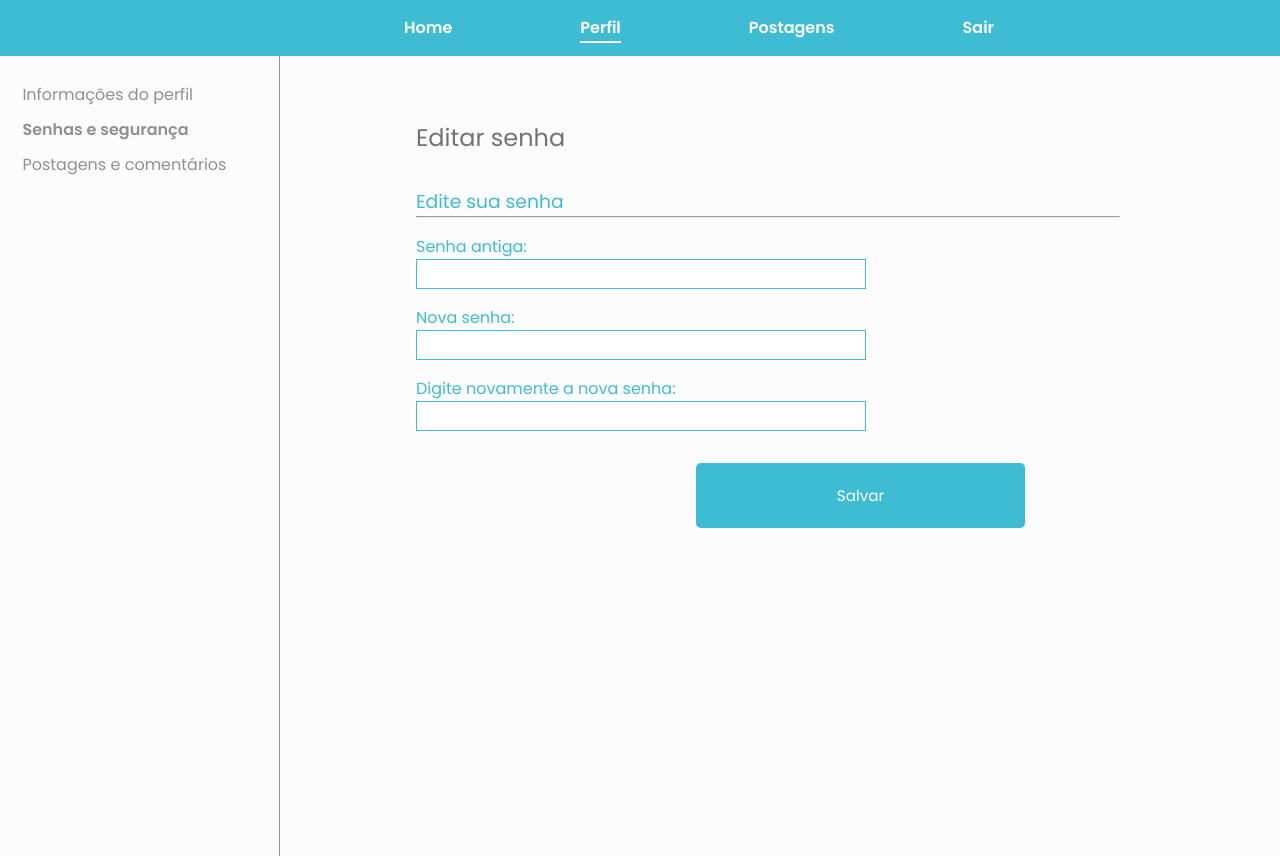
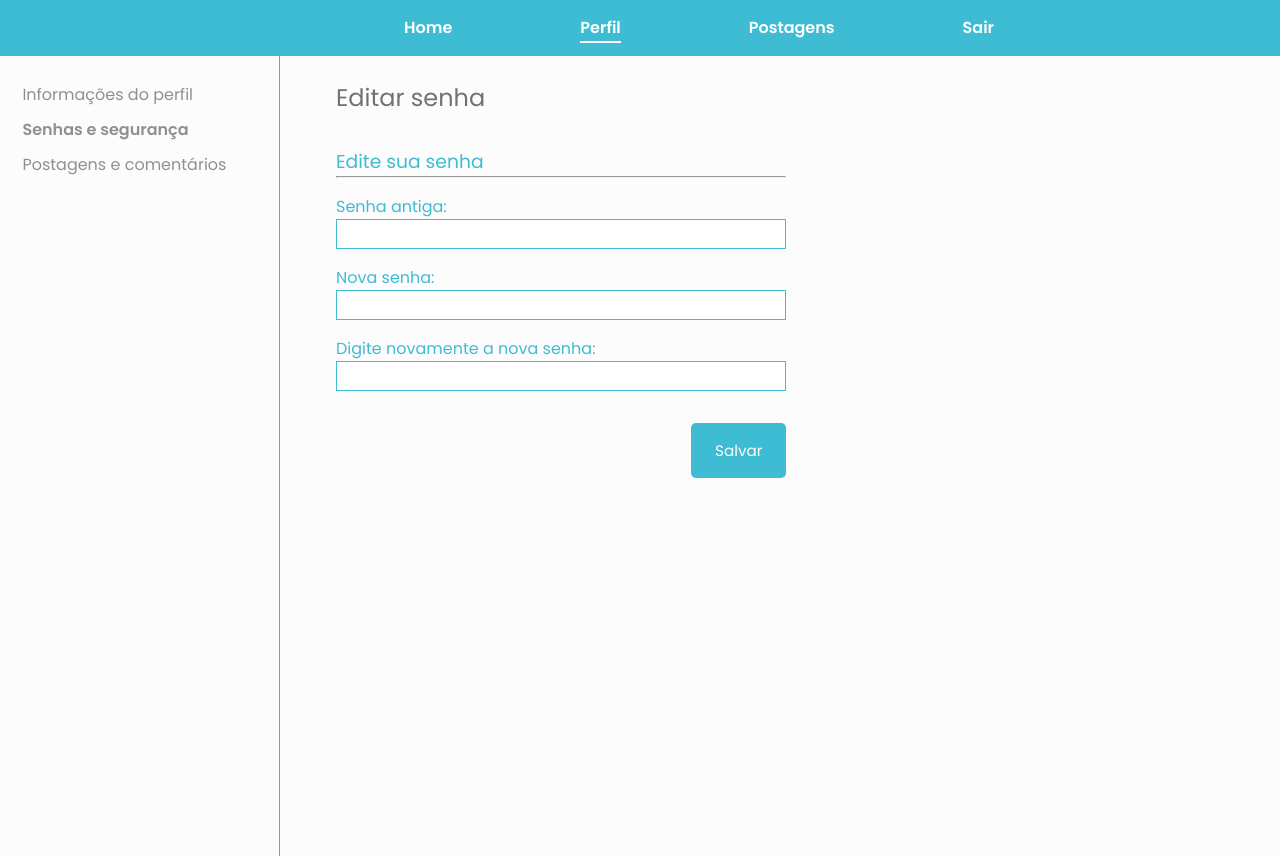
Before and after one commit to stack-over-code-atlantico/supermercadosq-fe, a React (Vite) app in the folder supermercadosq/: page /profile in a window 1280 px wide. Both pictures are taken after a click on the button "Senhas e segurança". Built offline with nearby package versions, Linux system fonts and the light colour scheme.

Commit message:
Feat: change styles password and security

```diff
--- a/supermercadosq/src/components/PasswordSecurity/PasswordSecurity.jsx
+++ b/supermercadosq/src/components/PasswordSecurity/PasswordSecurity.jsx
@@ -29,7 +29,9 @@ const PasswordSecurityForm = () => {
             Digite novamente a nova senha:
             <input type="password" value={repeteNovaSenha} onChange={e => setRepeteNovaSenha(e.target.value) } />
           </label>
-          <input id="button" type="submit" value="Salvar" />
+          <div style={{ display: 'flex', marginLeft: '355px'}}>
+           <input id="button" type="submit" value="Salvar" />
+          </div>
         </form>
       </PasswordSecurityContainer>
     </>
--- a/supermercadosq/src/components/PasswordSecurity/styles.jsx
+++ b/supermercadosq/src/components/PasswordSecurity/styles.jsx
@@ -1,7 +1,7 @@
 import styled from 'styled-components';
 
 export const PasswordSecurityContainer = styled.div`
-  margin: 15vh 20vh;
+  margin: 10vh 10vh;
   display: flex;
   flex-direction: column;
 
@@ -17,10 +17,12 @@ export const PasswordSecurityContainer = styled.div`
   }
 
   hr{
-    width: 100%;
+    width: 450px;
   }
 
   form {
+    width: 100%;
+
     label {
       display: flex;
       flex-direction: column;
@@ -30,15 +32,13 @@ export const PasswordSecurityContainer = styled.div`
         border: 1px solid var(--color-blue-light);
         height: 30px;
         width: 450px;
+      }
+    }
 
-      }
-
-    }
 
     #button {
         margin-top: 4vh;
-        margin-left: 35vh;
-        padding: 3% 20%;
+        padding: 1rem 1.5rem;
         background-color: var(--color-blue-light);
         color: var(--color-white);
         border: none;
```
